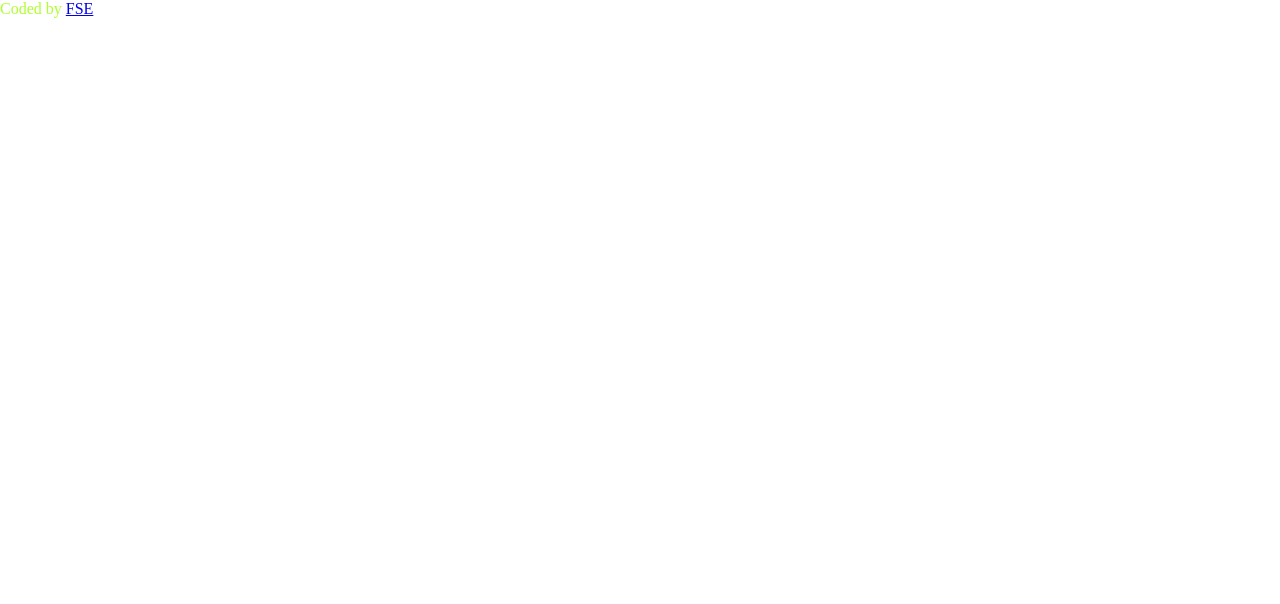
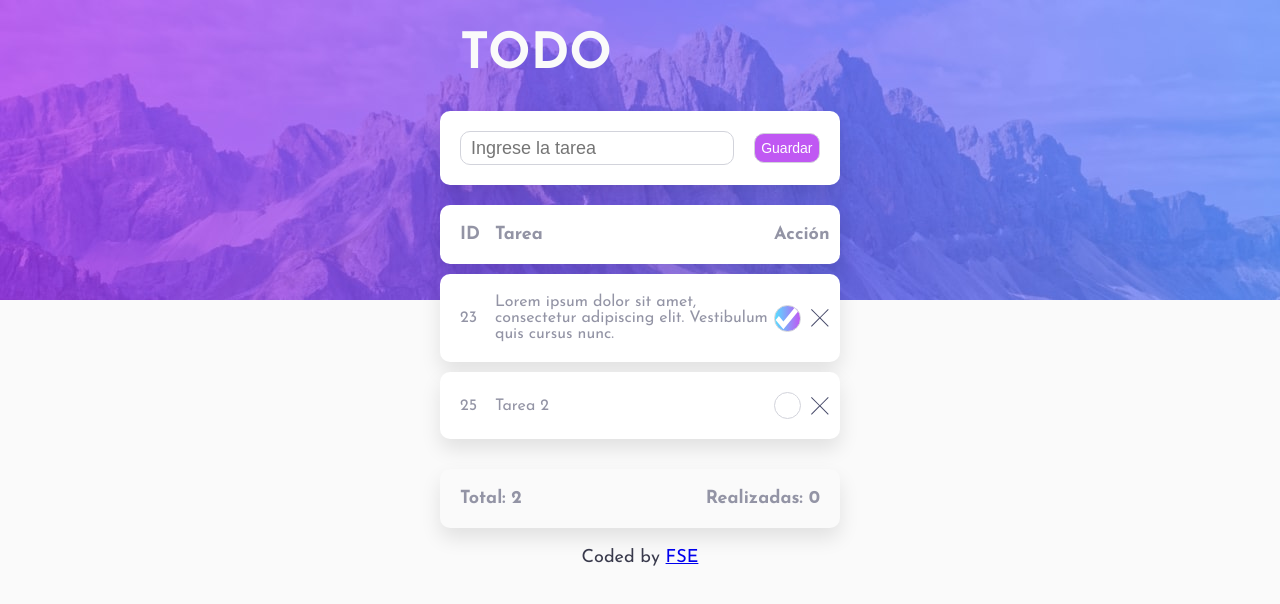
Before and after one commit to fisaavedrae/desafio-todo, a plain HTML site: page index.html in a window 1280 px wide. Drawn offline with Linux system fonts and the light colour scheme.

Commit message:
maqueta lista

```diff
--- a/assets/css/styles.css
+++ b/assets/css/styles.css
@@ -1,11 +1,188 @@
+@import url('https://fonts.googleapis.com/css2?family=Josefin+Sans:wght@400;700&display=swap');
+
 body {
     margin: 0px;
     padding: 0px;
     box-sizing: border-box;
+    background-color: hsl(0, 0%, 98%);
+    font-family: 'Josefin Sans', sans-serif;
+    color: hsl(236, 9%, 61%);
+    Font-size: 18px;
 }
 
+.container {
+    background-image: url("../images/bg-desktop-light.jpg");
+    background-repeat: no-repeat;
+    display: flex;
+    flex-direction: column;
+    justify-content: center;
+    align-items: center;
+    width: 100%;
 
+}
+
+.title {
+    width: 100%;
+    font-size: 50px;
+    font-weight: 700;
+    text-align: left;
+    justify-content: left;
+    padding-top: 30px;
+    padding-bottom: 30px;
+    font-stretch: expanded;
+    color: hsl(0, 0%, 98%);
+}
+
+.layout {
+    display: flex;
+    flex-direction: column;
+    align-items: center;
+    justify-content: space-between;
+    width: 360px;
+}
+
+.form {
+    display: flex;
+    flex-direction: row;
+    align-items: center;
+    justify-content: space-between;
+    gap: 20px;
+    width: 100%;
+    padding: 20px;
+    margin-bottom: 20px;
+    border-radius: 10px;
+    background-color: hsl(0, 0%, 100%);
+    box-shadow: 0px 10px 20px rgba(0, 0, 0, 0.1);
+}
+
+#tarea {
+    width: 80%;
+    height: 30px;
+    border-radius: 10px;
+    padding-left: 10px;
+    font-size: 18px;
+    border: 1px solid hsl(233, 11%, 84%);
+    color: hsl(236, 9%, 61%);
+}
+
+#tarea:focus {
+    border: 1px solid hsl(280, 87%, 65%);
+}
+
+#guardar {
+    /*background-image: linear-gradient(to right, hsl(192, 100%, 67%), hsl(280, 87%, 65%));*/
+    background-color: hsl(280, 87%, 65%);
+    color: hsl(0, 0%, 100%);
+    width: 20%;
+    border-radius: 10px;
+    height: 30px;
+    text-align: center;
+    font-size: 14px;
+    border: 1px solid hsl(233, 11%, 84%);
+}
+
+#guardar:hover {
+    /*background-image: linear-gradient(to right, hsl(280, 87%, 65%), hsl(192, 100%, 67%));*/
+    background-color: hsl(192, 100%, 67%);
+
+    cursor: pointer;
+
+}
+
+.list {
+    display: flex;
+    flex-direction: column;
+    align-items: center;
+    justify-content: space-between;
+    width: 100%;
+}
+
+.item {
+    display: flex;
+    flex-direction: row;
+    align-items: center;
+    justify-content: space-between;
+    width: 100%;
+    margin-bottom: 10px;
+    padding: 20px;
+    border-radius: 10px;
+    background-color: hsl(0, 0%, 100%);
+    box-shadow: 0px 10px 20px rgba(0, 0, 0, 0.1);
+}
+
+.id-task {
+    width: 10%;
+    font-size: 16px;
+}
+
+.task {
+    width: 80%;
+    font-size: 16px;
+}
+
+.action {
+    width: 10%;
+    font-size: 18px;
+    margin-right: 10px;
+    display: flex;
+    flex-direction: row;
+    align-items: center;
+    justify-content: space-between;
+    gap: 10px;
+}
+
+.true {
+    height: 25px;
+    width: 25px;
+    background-image: linear-gradient(to right, hsl(192, 100%, 67%), hsl(280, 87%, 65%));
+    border-radius: 50%;
+    border: 1px solid hsl(233, 11%, 84%);
+}
+
+.false {
+    height: 25px;
+    width: 25px;
+    border: 1px solid hsl(233, 11%, 84%);
+    border-radius: 50%;
+
+}
+
+.true:hover,
+.false:hover,
+.delete:hover {
+    cursor: pointer;
+}
+
+.resumen {
+    display: flex;
+    flex-direction: row;
+    align-items: center;
+    justify-content: space-between;
+    width: 100%;
+    padding: 20px;
+    margin-top: 20px;
+    background-color: hsl(0, 0%, 98%);
+    border-radius: 10px;
+    box-shadow: 0px 10px 20px rgba(0, 0, 0, 0.1);
+
+}
+
+.total {
+    font-size: 18px;
+    font-weight: 700;
+}
+
+.realizadas {
+    font-size: 18px;
+    font-weight: 700;
+}
+
+.header {
+    font-weight: 700;
+    font-size: 18px;
+}
 
 .attribution {
-    color: greenyellow;
+    padding-top: 20px;
+    color: hsl(237, 14%, 26%);
 }
--- a/index.html
+++ b/index.html
@@ -2,7 +2,7 @@
 <html lang="en">
 
 <head>
-    <title></title>
+    <title>Desafio ToDo</title>
     <meta charset="UTF-8">
     <meta name="viewport" content="width=device-width, initial-scale=1">
     <link rel="icon" type="image/png" sizes="32x32" href="./assets/images/favicon.ico" />
@@ -10,12 +10,51 @@
 </head>
 
 <body>
+    <div class="container">
+        <div class="layout">
+            <div class="title">TODO</div>
+            <div class="form">
+                <input id="tarea" type="text" placeholder="Ingrese la tarea">
+                <button id="guardar">Guardar</button>
+            </div>
+            <div class="list">
+                <div class="item">
+                    <div class="id-task header">ID</div>
+                    <div class="task header">Tarea</div>
+                    <div class="action header">Acción</div>
+                </div>
+                <div class="item">
+                    <div class="id-task">23</div>
+                    <div class="task">Lorem ipsum dolor sit amet, consectetur adipiscing elit. Vestibulum quis cursus
+                        nunc.</div>
+                    <div class="action">
+                        <img class="true" src="./assets/images/icon-check.svg" alt="Marcar como realizada">
+                        <img class="delete" src="./assets/images/icon-cross.svg" alt="Eliminar Tarea">
+                    </div>
+                </div>
+                <div class="item">
+                    <div class="id-task">25</div>
+                    <div class="task">Tarea 2</div>
+                    <div class="action">
+                        <img class="false" src="./assets/images/icon-check.svg" alt="">
+                        <img class="delete" src="./assets/images/icon-cross.svg" alt="">
+                    </div>
+                </div>
+                <div class="resumen">
+                    <div class="total">Total: 2</div>
+                    <div class="realizadas">Realizadas: 0</div>
+                </div>
+            </div>
+            <div class="footer">
+                <div class="attribution">
+                    Coded by <a href="https://fisaavedrae.github.io/">FSE</a>
+                </div>
+            </div>
+        </div>
+    </div>
 
 
 
-    <div class="attribution">
-        Coded by <a href="https://fisaavedrae.github.io/">FSE</a>
-    </div>
     <script src="./assets/js/main.js"></script>
 </body>
 
```
